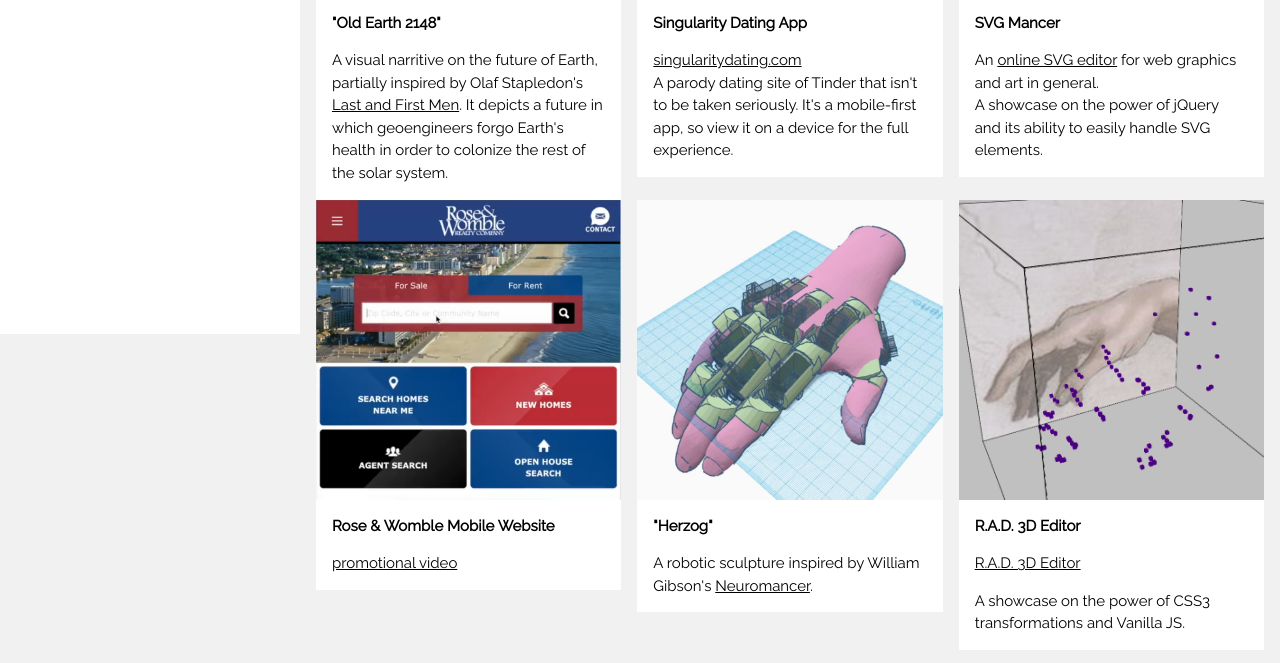
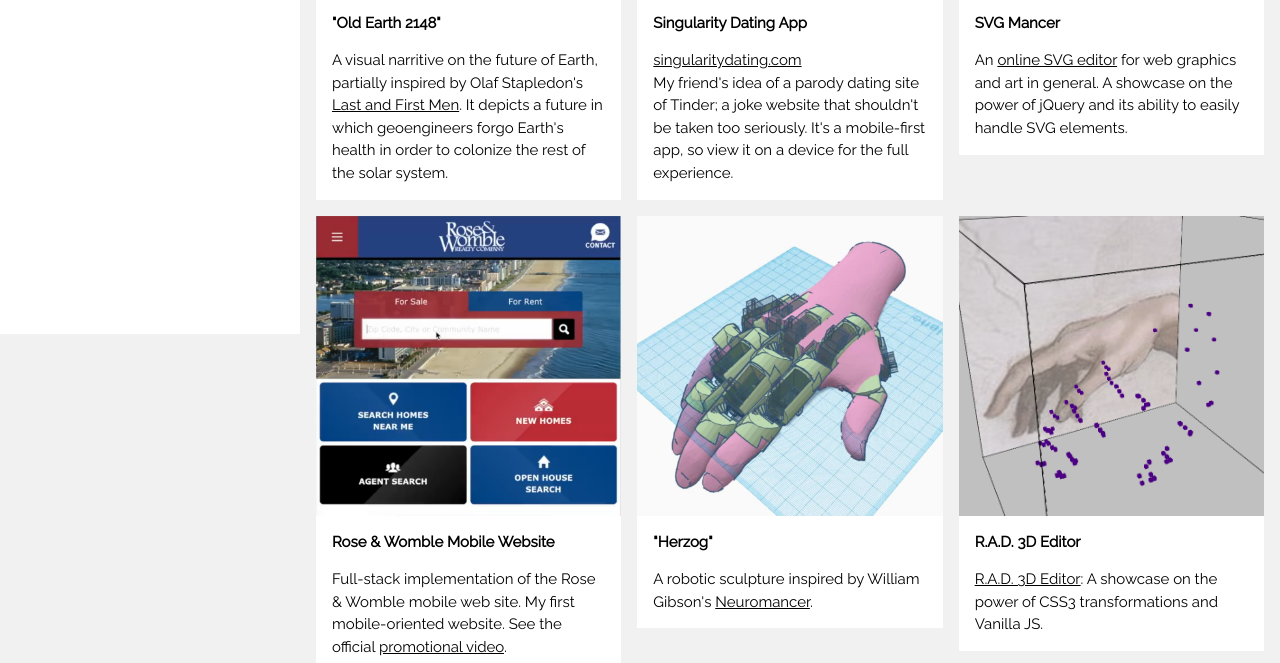
Before and after one commit to radmancer/portfolio, a plain HTML site: page index.html in a window 1280 px wide. Shown: the part 466-1129 px from the top of the page. Drawn offline with nearby package versions, Linux system fonts and the light colour scheme.

Commit message:
Add files via upload

```diff
--- a/index.html
+++ b/index.html
@@ -62,14 +62,14 @@ body,h1,h2,h3,h4,h5,h6 {font-family: "Raleway", sans-serif}
       <a href="https://radmancer.github.io/singularitydating/splash.html"><img src="css/images/singularity_preview.png" alt="Singularity Dating Website" style="object-fit:cover;object-position:50% 0%;width:100%;height:300px;" class="w3-hover-opacity"></a>
       <div class="w3-container w3-white">
         <p><b>Singularity Dating App</b></p>
-        <p><a href="https://radmancer.github.io/singularitydating/splash.html">singularitydating.com</a><br>A parody dating site of Tinder that isn't to be taken seriously. It's a mobile-first app, so view it on a device for the full experience.</p>
+        <p><a href="https://radmancer.github.io/singularitydating/splash.html">singularitydating.com</a><br>My friend's idea of a parody dating site of Tinder; a joke website that shouldn't be taken too seriously. It's a mobile-first app, so view it on a device for the full experience.</p>
       </div>
     </div>
     <div class="w3-third w3-container">
       <a href="https://radmancer.github.io/svg_mancer/svg_mancer.html"><img src="css/images/katie_demo.png" alt="Drawing of Katie" style="object-fit:cover;object-position:50% 50%;width:100%;height:300px;" class="w3-hover-opacity"></a>
       <div class="w3-container w3-white">
         <p><b>SVG Mancer</b></p>
-        <p>An <a href="https://radmancer.github.io/svg_mancer/svg_mancer.html">online SVG editor</a> for web graphics and art in general.<br>A showcase on the power of jQuery and its ability to easily handle SVG elements.</p></p>
+        <p>An <a href="https://radmancer.github.io/svg_mancer/svg_mancer.html">online SVG editor</a> for web graphics and art in general. A showcase on the power of jQuery and its ability to easily handle SVG elements.</p></p>
       </div>
     </div>
   </div>
@@ -80,7 +80,7 @@ body,h1,h2,h3,h4,h5,h6 {font-family: "Raleway", sans-serif}
       <a href="https://www.facebook.com/RoseAndWomble/videos/10102714468231013?sfns=xmo"><img src="css/images/rw_mobile.png" alt="Rose & Womble Mobile Website" style="object-fit:cover;object-position:50% 0%;width:100%;height:300px;" style="width:100%" class="w3-hover-opacity"></a>
       <div class="w3-container w3-white">
         <p><b>Rose & Womble Mobile Website</b></p>
-        <p><a href="https://www.facebook.com/RoseAndWomble/videos/10102714468231013?sfns=xmo">promotional video</a></p>
+        <p>Full-stack implementation of the Rose & Womble mobile web site. My first mobile-oriented website. See the official <a href="https://www.facebook.com/RoseAndWomble/videos/10102714468231013?sfns=xmo">promotional video</a>.</p>
       </div>
     </div>
     <div class="w3-third w3-container w3-margin-bottom">
@@ -94,7 +94,7 @@ body,h1,h2,h3,h4,h5,h6 {font-family: "Raleway", sans-serif}
       <a href="https://radmancer.github.io/rad_3d_editor/display.html"><img src="css/images/hand.png" alt="Render by Accretion Tool" style="object-fit:cover;object-position:50% 80%;width:100%;height:300px;" class="w3-hover-opacity"></a>
       <div class="w3-container w3-white">
         <p><b>R.A.D. 3D Editor</b></p>
-        <p><a href="https://radmancer.github.io/rad_3d_editor/display.html">R.A.D. 3D Editor</a><p>A showcase on the power of CSS3 transformations and Vanilla JS.</p></p>
+        <p><a href="https://radmancer.github.io/rad_3d_editor/display.html">R.A.D. 3D Editor</a>: A showcase on the power of CSS3 transformations and Vanilla JS.</p></p>
       </div>
     </div>
   </div>
```
